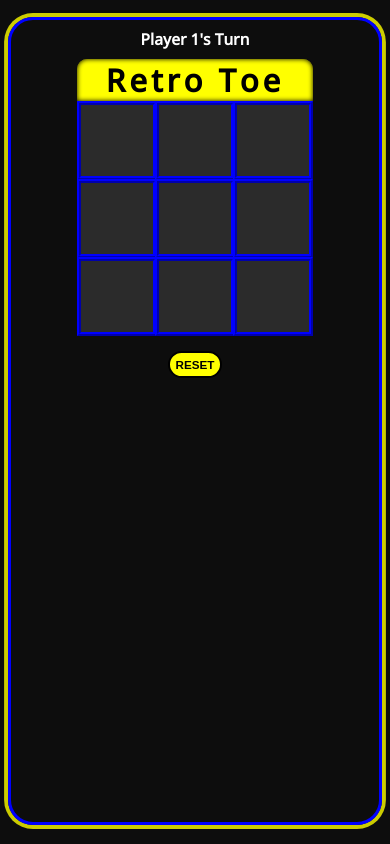
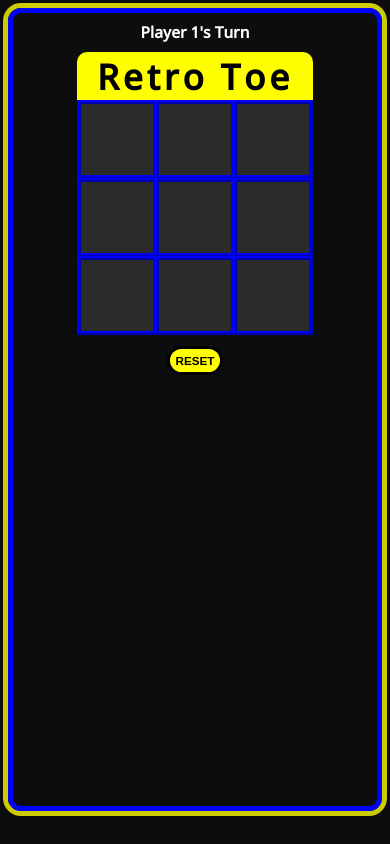
Before and after one commit to bthol/Retro-Toe, a website: page index.html in a window 390 px wide. Drawn offline with nearby package versions, Linux system fonts and the light colour scheme.

Commit message:
style responsivity adjust

```diff
--- a/style.css
+++ b/style.css
@@ -2,18 +2,18 @@
   box-sizing: 0 auto;
   font-family: 'Open Sans', sans-serif;
 }
+
 body {
   background-color: hsl(0, 0%, 5%);
 }
 
 #game-border {
-  -moz-box-shadow: 0px 0px 0px 1vmin hsl(60, 100%, 40%);
-  -webkit-box-shadow: 0px 0px 0px 1vmin hsl(60, 100%, 40%);
-  box-shadow: 0px 0px 0px 1vmin hsl(60, 100%, 40%);
-  border: 1vmin solid hsl(240, 100%, 50%);
-  border-radius: 25px;
-  height: 95vh;
-  margin-top: 2vh;
+  height: calc(100vh - 6vh);
+  -moz-box-shadow: 0px 0px 0px 5px hsl(60, 100%, 40%);
+  -webkit-box-shadow: 0px 0px 0px 5px hsl(60, 100%, 40%);
+  box-shadow: 0px 0px 0px 5px hsl(60, 100%, 40%);
+  border: 5px solid hsl(240, 100%, 50%);
+  border-radius: 13px;
   display: flex;
   flex-direction: column;
   justify-content: flex-start;
@@ -23,16 +23,13 @@ body {
 /* title */
 #game-container .title {
   background-color: rgb(255, 255, 0);
-  -moz-box-shadow: inset 0 0 5px #000000;
-  -webkit-box-shadow: inset 0 0 5px #000000;
-  box-shadow: inset 0 0 5px #000000;
   width: 60.4vmin;
   text-align: center;
-  font-size: 8vmin;
+  font-size: 9vmin;
   font-weight: 600;
   letter-spacing: 1vmin;
   border-radius: 10px 10px 0px 0px;
-  margin: .2vw -.2vw;
+  margin: .2vmin -.2vmin;
 }
 
 /* button */
@@ -41,9 +38,9 @@ body {
   font-weight: 600;
   font-family: sans-serif;
   padding: 1.3vmin;
-  border: .7vmin solid rgb(0, 0, 0);
+  border: 3px solid rgb(0, 0, 0);
   border-radius: 5vmin;
-  margin-top: 4vmin;
+  margin: 3vmin 0vmin;
   background-color: rgb(255, 255,0);
 }
 
@@ -80,6 +77,6 @@ body {
   }
   #btn1:hover {
     transition: 130ms;
-    border: .7vmin solid rgb(255, 0, 0);
+    border: 3px solid rgb(255, 0, 0);
   }
 }
```
